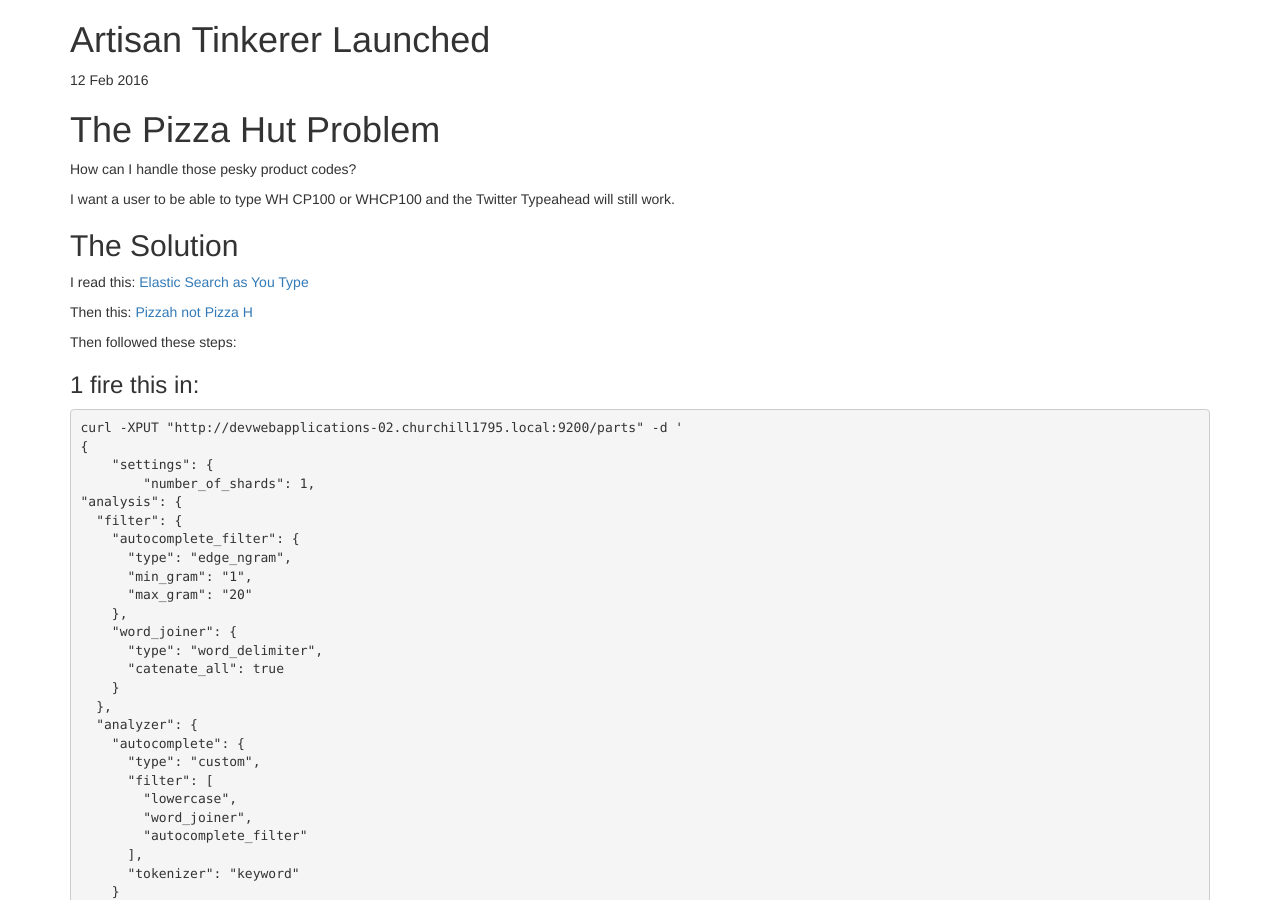
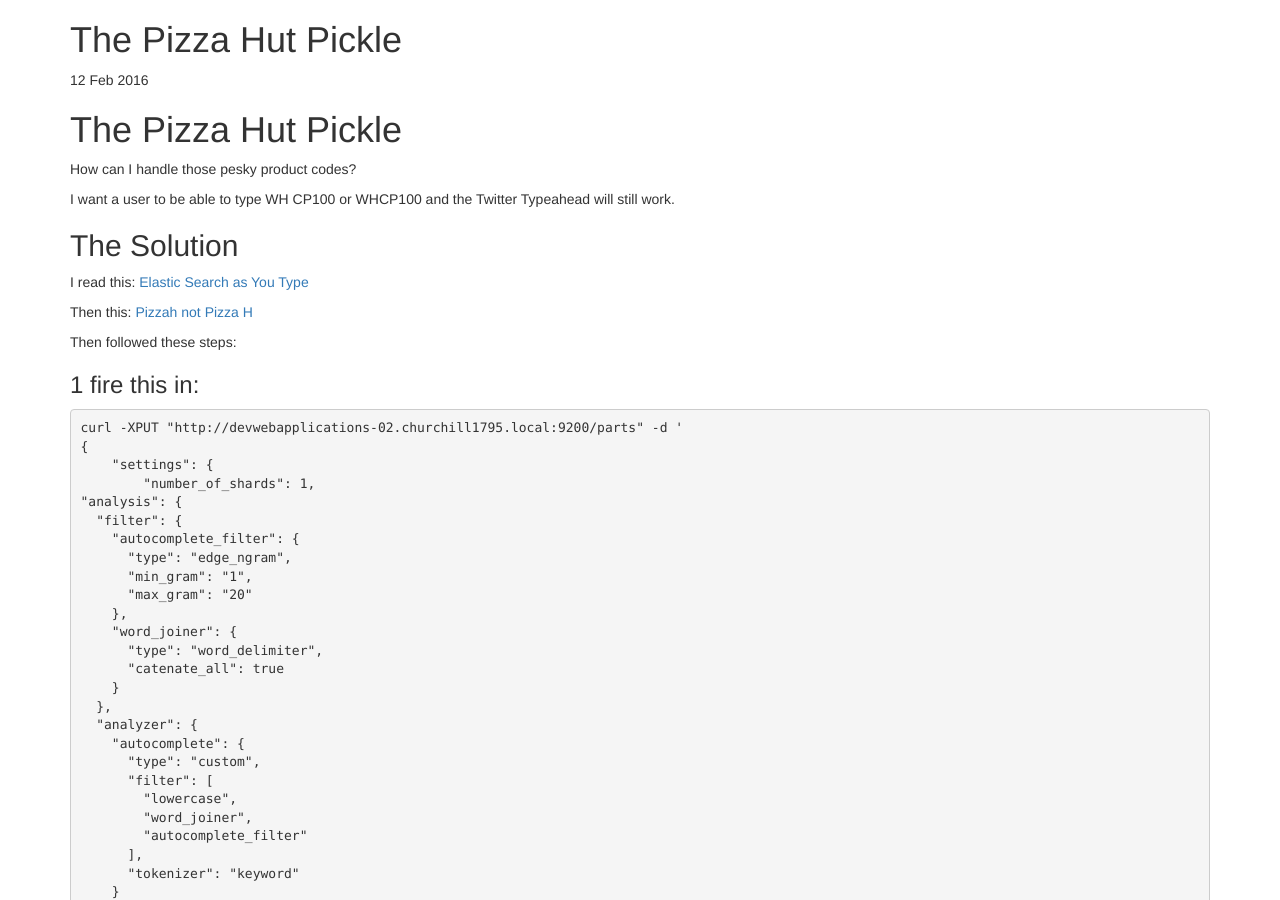
Before and after one commit to ArtisanTinkerer/ArtisanTinkerer.github.io, a Jekyll site: the page built from _posts/2016-02-12-site-launched.md, in a window 1280 px wide and 900 px high. Built offline with Jekyll 4.4.1, drawn with Linux system fonts in a browser that asks for light colours.

Commit message:
Update 2016-02-12-site-launched.md

```diff
--- a/_posts/2016-02-12-site-launched.md
+++ b/_posts/2016-02-12-site-launched.md
@@ -1,11 +1,11 @@
 ---
 layout: post
-title: "Artisan Tinkerer Launched"
+title: "The Pizza Hut Pickle"
 date: 2016-02-12
 ---
 
 
-# The Pizza Hut Problem
+# The Pizza Hut Pickle
 
 How can I handle those pesky product codes?
 
```
